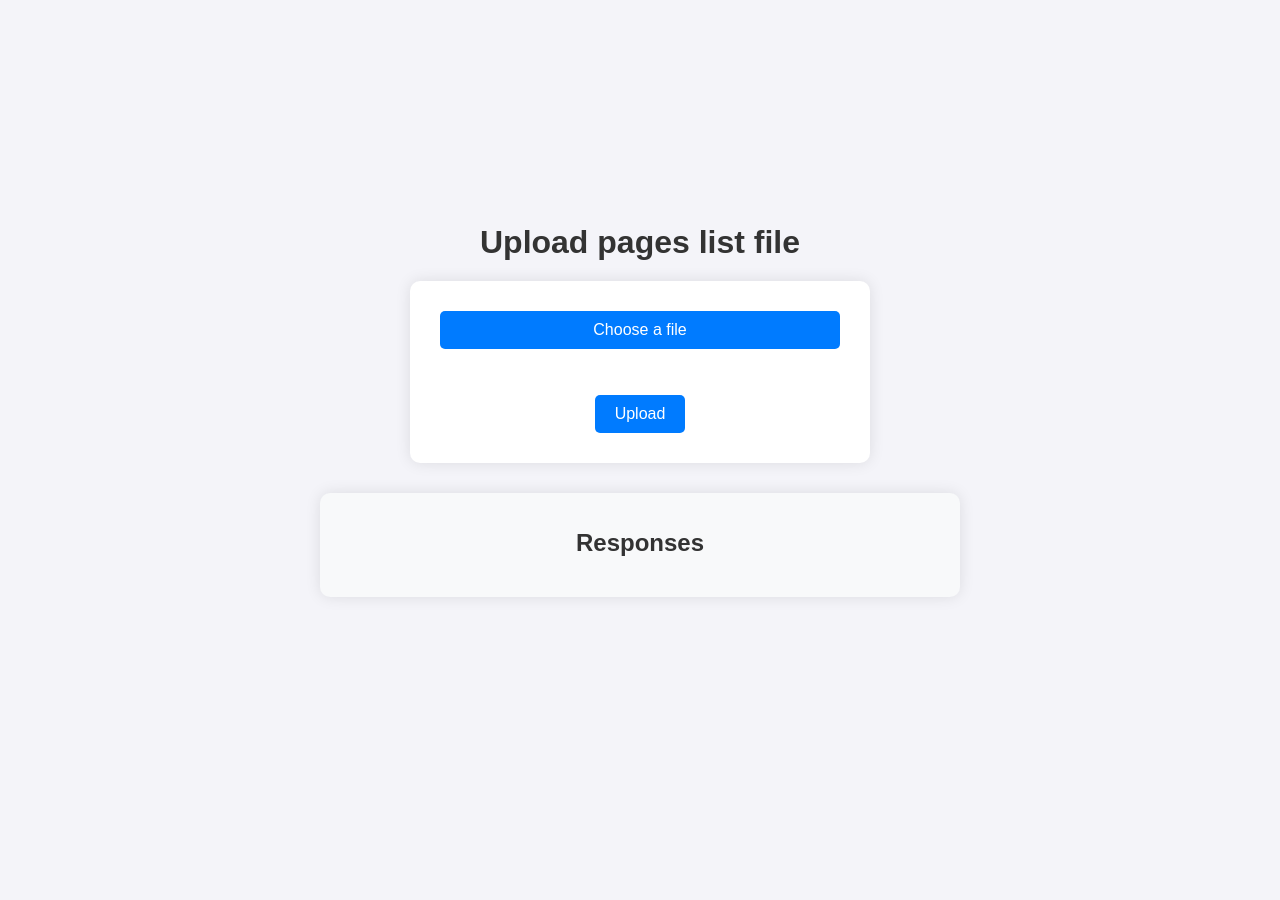
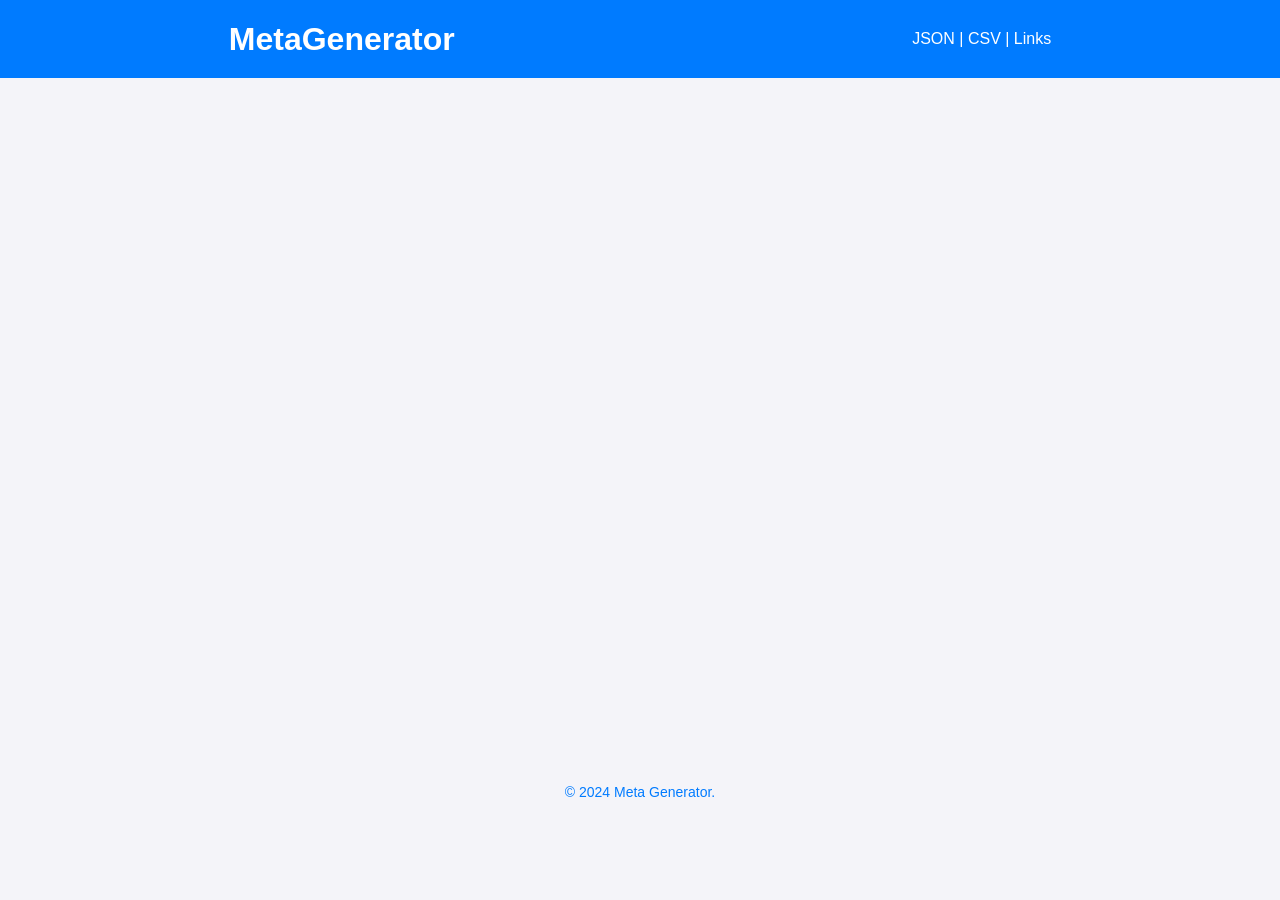
Before and after one commit to AlsayedAldahawy/MetaGenerator, a Flask app: page / in a window 1280 px wide. Before the commit the page ends 556 px from the top, so only its background shows below. Run offline with Flask 3, Linux system fonts and the light colour scheme.

Commit message:
add single/multiple links

```diff
--- a/app.py
+++ b/app.py
@@ -1,6 +1,10 @@
-from flask import Flask, render_template, request
+from flask import Flask, render_template, request, redirect, url_for
 import os
-from src.gemini_model import chat_answer
+from src.gemini_model import ask_question
+from src.scraping import scrape_website
+from src.pages_reader import pages_reader
+import json
+
 app = Flask(__name__)
 app.config['UPLOAD_FOLDER'] = 'uploads'
 
@@ -8,12 +12,27 @@ app.config['UPLOAD_FOLDER'] = 'uploads'
 if not os.path.exists(app.config['UPLOAD_FOLDER']):
     os.makedirs(app.config['UPLOAD_FOLDER'])
 
+# ---------------------- Front Routes -----------------------
 @app.route('/')
 def home():
     return render_template('index.html')
 
-@app.route('/upload', methods=['POST'])
-def upload_file():
+@app.route('/json')
+def json_file():
+    return render_template('index.html', data_type="json")
+
+@app.route('/csv')
+def csv_file():
+    return render_template('index.html', data_type="csv")
+
+@app.route('/links')
+def multiple_links():
+    return render_template('index.html', data_type="links")
+#_____________________________________________________________#
+
+# ---------------------- APIs -----------------------
+@app.route('/file', methods=['POST'])
+def file_upload():
     if 'file' not in request.files:
         message = "No file part"
         return render_template('index.html', message=message)
@@ -24,9 +43,32 @@ def upload_file():
     if file:
         file_path = os.path.join(app.config['UPLOAD_FOLDER'], file.filename)
         file.save(file_path)
-        message = f"File '{file.filename}' uploaded successfully."
-        messages = chat_answer(f"./uploads/{file.filename}")
-    return render_template('index.html', messages=messages)
+        links_list = json.dumps(pages_reader(file_path))
+        return redirect(url_for('results', links=links_list))
+
+@app.route('/multiLinks', methods=['POST'])
+def multi_links():
+    links_list = request.form.get('links')
+    if links_list:
+        print("Received links:", links_list)
+    return redirect(url_for('results', links=links_list))
+
+@app.route('/results', methods=['GET'])
+def results():
+
+    links = json.loads(request.args.get('links'))
+    answers = []
+
+    print("--------------API results links------------------\n", links)
+
+
+    for link in links:
+        scraped_data = scrape_website(link)
+        answer = ask_question(scraped_data)
+        answers.append(answer)
+
+
+    return render_template('index.html', messages=answers, data_type="results")
 
 if __name__ == '__main__':
     app.run(debug=True, port=7777)
--- a/src/scraping.py
+++ b/src/scraping.py
@@ -61,6 +61,4 @@ def scrape_website(url):
 
     driver.quit()
 
-    print(scraped_data)
-
     return scraped_data
--- /dev/null
+++ b/static/css/footer.css
@@ -0,0 +1,39 @@
+footer {
+    width: 100%;
+    /* padding: 20px; */
+    text-align: center;
+    font-size: 14px;
+    color: #333;
+    position: fixed;
+    bottom: 0%;
+    justify-items: center;
+  }
+
+  .footer-section {
+    width: 20%;
+  }
+
+  .footer-section a {
+    color: #007bff;
+    text-decoration: none;
+  }
+
+  .footer-section a:hover {
+    text-decoration: underline;
+  }
+
+  footer .footer-section:nth-child(odd) {
+    border-radius: 5px;
+  }
+
+  footer .footer-section:nth-child(even) {
+    padding: 10px;
+    border-radius: 5px;
+  }
+
+  footer .footer-section {
+    display: inline-block;
+    width: 100%;
+    max-width: 600px;
+    box-sizing: border-box;
+  }
--- /dev/null
+++ b/static/css/header.css
@@ -0,0 +1,41 @@
+header {
+    position: fixed;
+    top: 0;
+    color: #007bff;
+    background-color: #007bff;
+    width: 100%;
+    display: flex;
+    flex-direction: row;
+    justify-content: space-around;
+    z-index: 999;
+}
+
+header h1 {
+    color: white;
+    cursor: pointer;
+
+}
+
+.logo {
+    width: fit-content;
+    justify-items: center;
+    align-content: center;
+}
+
+.navigation a{
+    color: white;
+    text-decoration: none;
+
+}
+
+.navigation{
+    color: white;
+    width: fit-content;
+    justify-items: center;
+    align-content: center;
+}
+
+.navigation a:hover{
+    text-decoration:underline;
+
+}
--- /dev/null
+++ b/static/css/links.css
@@ -0,0 +1,82 @@
+.link-list { margin-top: 20px; }
+.link-item { margin: 5px 0; }
+
+.links-page{
+    display: flex;
+    flex-direction: row;
+    flex-wrap: wrap;
+    align-content: baseline;
+    justify-content: space-around;
+    align-items: center;
+    width: 100%;
+    height: 100%;
+}
+
+#linkForm{
+    width: 50%;
+    display: flex;
+    flex-direction: column;
+    justify-content: center;
+    justify-items: center;
+    align-items: center;
+    align-content: center;
+}
+
+
+.list-section{
+
+    width: 50%;
+    height: 50%;
+margin-top: 50px;
+    border-radius: 5px;
+    box-shadow: 0 0 15px rgba(0, 0, 0, 0.1);
+    background-color: white;
+    padding-top: 0;
+
+}
+
+#linksContainer{
+    overflow-y: auto;
+    /* padding: 0px; */
+    padding-left: 20px;
+    padding-top: 0;
+    height: 85%;
+    padding-bottom: 0px;
+}
+
+.list-header{
+    background-color: #0056b3;
+    margin-top: 10px;
+    margin: 0px;
+    color: white;
+    border-radius: 5px 5px 0 0;
+
+
+    padding: 10px;
+
+}
+
+main{
+    display: flex;
+    width: 100%;
+    height: 100%;
+    justify-content: center;
+    justify-items: center;
+    align-items: center;
+    align-content: center;
+    flex-direction: column;
+    position: absolute;
+    top: 100px;
+}
+
+.caption {
+    align-self: center;
+    /* position: absolute;
+    top :80px */
+
+}
+
+.input-container { display: flex; align-items: center; margin-bottom: 10px; width: 100%;}
+.input-container input { flex: 1; padding: 10px; border: 1px solid #ccc; border-radius: 4px 0 0 4px;}
+.input-container button { padding: 9px 15px; border: 1px solid #ccc; border-left: 0; background-color: #007bff; color: white; border-radius: 0 4px 4px 0; cursor: pointer; }
+.input-container button:hover { background-color: #0056b3; }
--- a/static/css/styles.css
+++ b/static/css/styles.css
@@ -8,6 +8,10 @@ body {
     align-items: center;
     justify-content: center;
     height: 100vh;
+}
+
+main {
+    position: absolute;
 }
 
 h1 {
@@ -23,6 +27,8 @@ form {
     max-width: 400px;
     width: 100%;
     text-align: center;
+    justify-self: center;
+
 }
 
 label {
@@ -91,6 +97,7 @@ button:hover {
     width: 100%;
     margin-top: 30px;
     text-align: center;
+    transform: translateY(200px);
 }
 
 .results h1 {
--- /dev/null
+++ b/templates/base.html
@@ -0,0 +1,26 @@
+<!DOCTYPE html>
+<html lang="en">
+<head>
+    <meta charset="UTF-8">
+    <meta name="viewport" content="width=device-width, initial-scale=1.0">
+    <title>{% block title %}My Flask App{% endblock %}</title>
+    <link rel="stylesheet" href="{{ url_for('static', filename='css/styles.css') }}">
+    <link rel="stylesheet" href="{{ url_for('static', filename='css/header.css') }}">
+    <link rel="stylesheet" href="{{ url_for('static', filename='css/footer.css') }}">
+    <link rel="stylesheet" href="{{ url_for('static', filename='css/links.css') }}">
+
+
+
+</head>
+<body>
+    <header>
+        {% include "components/header.html" with context %}
+    </header>
+    <main>
+        {% block content %}{% endblock %}
+    </main>
+    <footer>
+        {% include "components/footer.html" with context %}
+    </footer>
+</body>
+</html>
--- /dev/null
+++ b/templates/components/footer.html
@@ -0,0 +1,20 @@
+<footer>
+    <div class="footer-section">
+      <a href="https://github.com/AlsayedAldahawy/MetaGenerator" target="_blank">© 2024 Meta Generator.</a>
+    </div>
+    <!-- <div class="footer-section">
+      Contact Us: <a href="mailto:support@metagenerator.com">support@metagenerator.com</a>
+    </div> -->
+    <!-- <div class="footer-section">
+
+    </div> -->
+    <!-- <div class="footer-section">
+      Follow us on <a href="#">Twitter</a>, <a href="#">LinkedIn</a>, <a href="#">GitHub</a>
+    </div> -->
+    <!-- <div class="footer-section">
+      Powered by Flask and ChatGPT
+    </div> -->
+    <!-- <div class="footer-section">
+      Subscribe to our newsletter for updates and tips!
+    </div> -->
+  </footer>
--- /dev/null
+++ b/templates/components/header.html
@@ -0,0 +1,19 @@
+<div class="logo">
+    <h1  onclick="navigateToHome()">MetaGenerator</h1>
+</div>
+
+<div class="navigation">
+    <a href="/json">JSON</a> |
+
+    <a href="/csv">CSV</a> |
+
+    <a href="/links">Links</a>
+
+</div>
+
+<script>
+    function navigateToHome() {
+        window.location.href = '/';
+        // Navigates to the homepage
+    }
+</script>
--- a/templates/index.html
+++ b/templates/index.html
@@ -1,51 +1,20 @@
-<!DOCTYPE html>
-<html lang="en">
-<head>
-    <meta charset="UTF-8">
-    <meta name="viewport" content="width=device-width, initial-scale=1.0">
-    <title>File Upload</title>
-    <link rel="stylesheet" href="{{ url_for('static', filename='css/styles.css') }}">
-</head>
-<body>
-    <h1>Upload pages list file</h1>
-    <form id="uploadForm" action="/upload" method="post" enctype="multipart/form-data">
-        <label for="file" class="custom-file-upload">
-            Choose a file
-        </label>
-        <input type="file" id="file" name="file" onchange="displayFileName()">
-        <span id="file-name"></span>
-        <br><br>
-        <button type="submit" id="upload-button">Upload</button>
-    </form>
+{% extends "base.html" %} {% block title %}Home{% endblock %} {% block content
+%}
 
-    <div class="results">
-        <h1>Responses</h1>
-        {% if messages %}
-        <div class="message">
-            {% for message in messages %}
-                <p>{{ message }}</p>
-            {% endfor %}
-        </div>
-    {% endif %}
-    </div>
+{% if (data_type == 'json' or data_type == 'csv') %}
+
+    {% include "components/upload_file.html" with context %}
+
+{% elif data_type == 'links' %}
+
+{% include "components/links.html" with context %}
+
+{% elif data_type == 'results' %}
+
+    {% include "components/results.html" with context %}
 
 
-    <script>
-        function displayFileName() {
-            const fileInput = document.getElementById('file');
-            const fileNameSpan = document.getElementById('file-name');
-            if (fileInput.files.length > 0) {
-                fileNameSpan.textContent = fileInput.files[0].name;
-            } else {
-                fileNameSpan.textContent = '';
-            }
-        }
+{% endif %}
 
-        document.getElementById('uploadForm').addEventListener('submit', function() {
-            const uploadButton = document.getElementById('upload-button');
-            uploadButton.textContent = 'Waiting...';
-            uploadButton.disabled = true;
-        });
-    </script>
-</body>
-</html>
+
+{% endblock %}
```
Also changed, not shown: src/gemini_model.py (+5 -21 lines), src/pages_reader.py (+48 -11 lines), templates/components/links.html (added, +85 -0 lines), templates/components/results.html (added, +10 -0 lines), templates/components/upload_file.html (added, +31 -0 lines).
